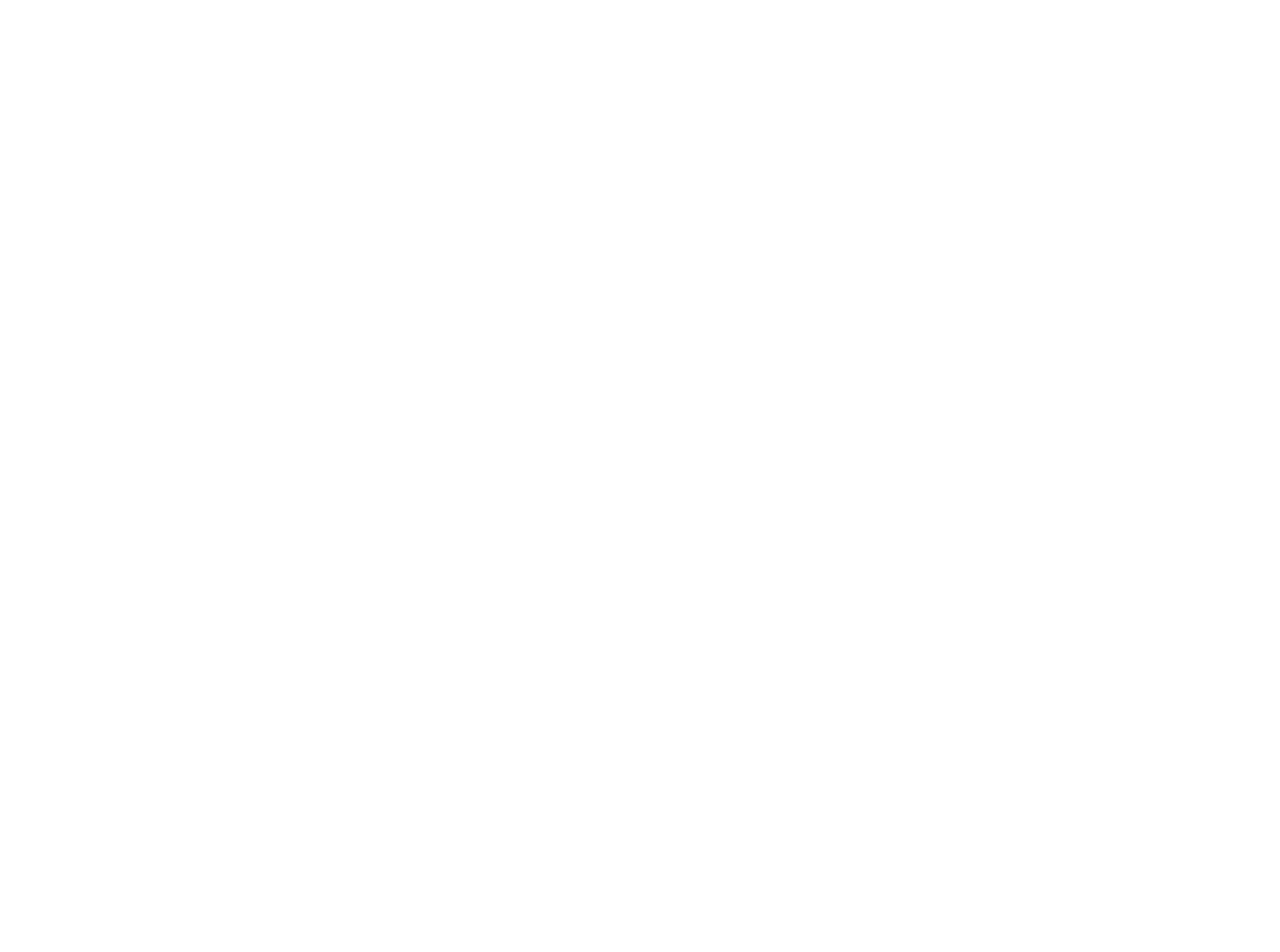
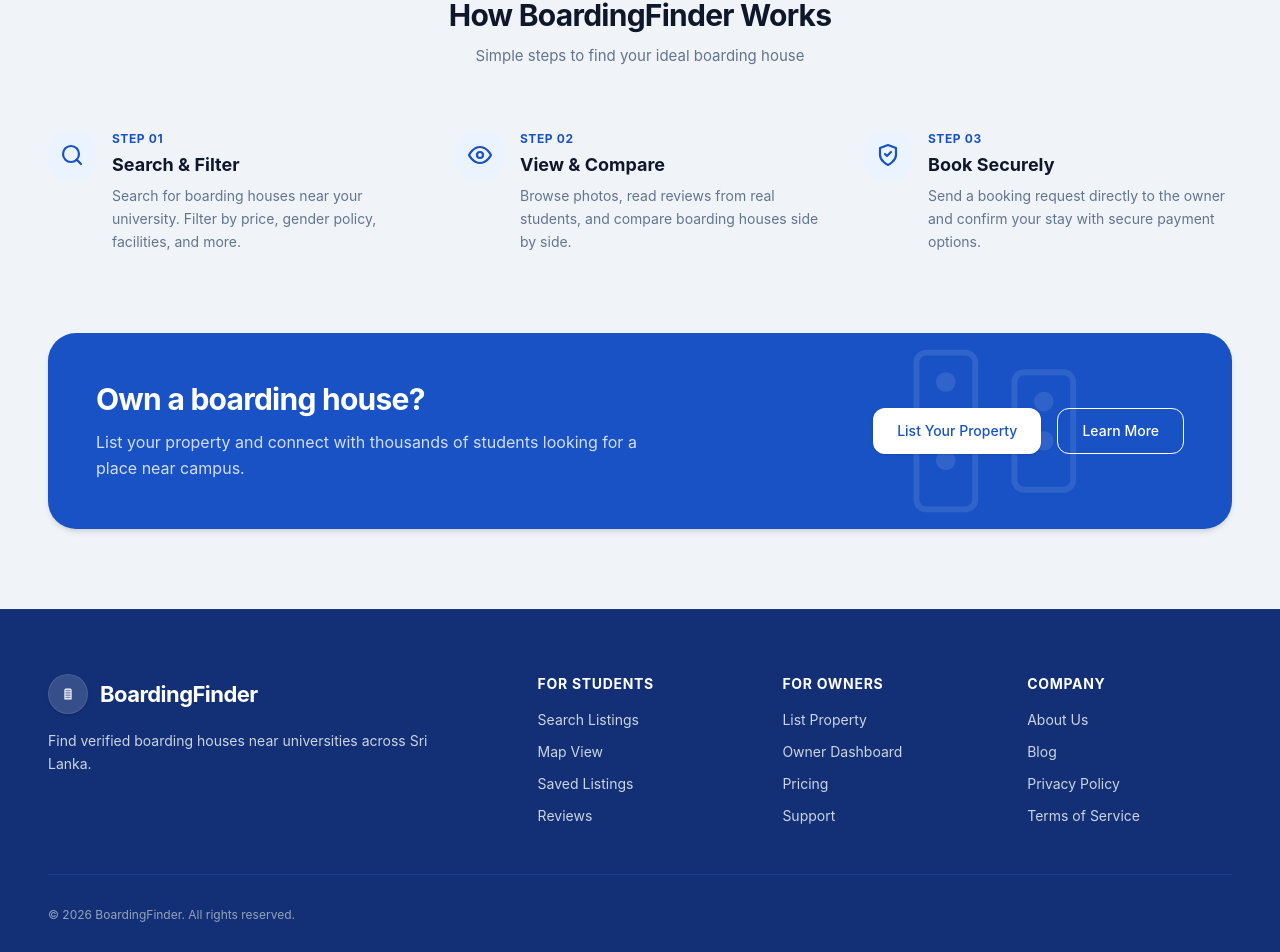
Before and after one commit to fazilmuhammad20020719-ai/boarding_finder-Front-end, a React app: page /home in a window 1280 px wide. Shown: the part 1703-2655 px from the top of the page. Before the commit the page ends 1595 px from the top, so only its background shows below. Built offline with nearby package versions, Linux system fonts and the light colour scheme; the HTML template or start-up script is replaced by a standard one.

Commit message:
Add How BoardingFinder Works grid, Own a Boarding House CTA banner, and Footer to Student Home Page

```diff
--- a/src/pages/Home.jsx
+++ b/src/pages/Home.jsx
@@ -1,5 +1,5 @@
 import React, { useState, useMemo } from 'react';
-import { useNavigate } from 'react-router-dom';
+import { Link, useNavigate } from 'react-router-dom';
 import Navbar from '../components/Navbar';
 
 const MOCK_LISTINGS = [
@@ -518,7 +518,180 @@
           </div>
         )}
 
-      </main>
+      {/* ===== HOW IT WORKS SECTION ===== */}
+      <div className="my-20 border-t border-[#e2e8f0]/60 pt-16">
+        <div className="text-center mb-16">
+          <h2 className="text-3xl font-bold text-[#0f172a] tracking-tight mb-3">
+            How BoardingFinder Works
+          </h2>
+          <p className="text-slate-500 text-[15px] font-normal">
+            Simple steps to find your ideal boarding house
+          </p>
+        </div>
+
+        <div className="grid grid-cols-1 md:grid-cols-3 gap-10">
+          {/* Step 1 */}
+          <div className="flex items-start gap-4">
+            <div className="w-12 h-12 rounded-2xl bg-[#ebf3ff] text-[#1952c4] flex items-center justify-center flex-shrink-0">
+              <svg className="w-6 h-6" fill="none" stroke="currentColor" strokeWidth="2.2" strokeLinecap="round" strokeLinejoin="round" viewBox="0 0 24 24">
+                <circle cx="11" cy="11" r="8" />
+                <line x1="21" y1="21" x2="16.65" y2="16.65" />
+              </svg>
+            </div>
+            <div className="flex flex-col">
+              <span className="text-[#1952c4] text-xs font-bold uppercase tracking-wider mb-1">Step 01</span>
+              <h3 className="text-lg font-bold text-[#0f172a] mb-1.5">Search & Filter</h3>
+              <p className="text-slate-500 text-sm leading-relaxed font-normal">
+                Search for boarding houses near your university. Filter by price, gender policy, facilities, and more.
+              </p>
+            </div>
+          </div>
+
+          {/* Step 2 */}
+          <div className="flex items-start gap-4">
+            <div className="w-12 h-12 rounded-2xl bg-[#ebf3ff] text-[#1952c4] flex items-center justify-center flex-shrink-0">
+              <svg className="w-6 h-6" fill="none" stroke="currentColor" strokeWidth="2.2" strokeLinecap="round" strokeLinejoin="round" viewBox="0 0 24 24">
+                <path d="M1 12s4-8 11-8 11 8 11 8-4 8-11 8-11-8-11-8z" />
+                <circle cx="12" cy="12" r="3" />
+              </svg>
+            </div>
+            <div className="flex flex-col">
+              <span className="text-[#1952c4] text-xs font-bold uppercase tracking-wider mb-1">Step 02</span>
+              <h3 className="text-lg font-bold text-[#0f172a] mb-1.5">View & Compare</h3>
+              <p className="text-slate-500 text-sm leading-relaxed font-normal">
+                Browse photos, read reviews from real students, and compare boarding houses side by side.
+              </p>
+            </div>
+          </div>
+
+          {/* Step 3 */}
+          <div className="flex items-start gap-4">
+            <div className="w-12 h-12 rounded-2xl bg-[#ebf3ff] text-[#1952c4] flex items-center justify-center flex-shrink-0">
+              <svg className="w-6 h-6" fill="none" stroke="currentColor" strokeWidth="2.2" strokeLinecap="round" strokeLinejoin="round" viewBox="0 0 24 24">
+                <path d="M12 22s8-4 8-10V5l-8-3-8 3v7c0 6 8 10 8 10z" />
+                <path d="m9 11 2 2 4-4" />
+              </svg>
+            </div>
+            <div className="flex flex-col">
+              <span className="text-[#1952c4] text-xs font-bold uppercase tracking-wider mb-1">Step 03</span>
+              <h3 className="text-lg font-bold text-[#0f172a] mb-1.5">Book Securely</h3>
+              <p className="text-slate-500 text-sm leading-relaxed font-normal">
+                Send a booking request directly to the owner and confirm your stay with secure payment options.
+              </p>
+            </div>
+          </div>
+        </div>
+      </div>
+
+      {/* ===== OWN A BOARDING HOUSE CTA BANNER ===== */}
+      <div className="bg-[#1952c4] rounded-[28px] p-8 sm:p-12 text-white flex flex-col md:flex-row items-center justify-between gap-8 mb-10 shadow-md relative overflow-hidden">
+        {/* Abstract SVG overlay design on the right */}
+        <div className="absolute right-0 top-0 bottom-0 w-[40%] opacity-10 pointer-events-none hidden md:block">
+          <svg className="w-full h-full" viewBox="0 0 200 200" fill="none" xmlns="http://www.w3.org/2000/svg">
+            <rect x="20" y="20" width="60" height="160" rx="10" stroke="white" strokeWidth="6"/>
+            <rect x="120" y="40" width="60" height="120" rx="10" stroke="white" strokeWidth="6"/>
+            <circle cx="50" cy="50" r="10" fill="white"/>
+            <circle cx="50" cy="90" r="10" fill="white"/>
+            <circle cx="50" cy="130" r="10" fill="white"/>
+            <circle cx="150" cy="70" r="10" fill="white"/>
+            <circle cx="150" cy="110" r="10" fill="white"/>
+          </svg>
+        </div>
+
+        <div className="max-w-xl text-left relative z-10">
+          <h2 className="text-2xl sm:text-3xl font-bold tracking-tight mb-3">
+            Own a boarding house?
+          </h2>
+          <p className="text-white/80 text-sm sm:text-base leading-relaxed font-normal">
+            List your property and connect with thousands of students looking for a place near campus.
+          </p>
+        </div>
+
+        <div className="flex flex-wrap gap-4 flex-shrink-0 relative z-10">
+          <button
+            onClick={() => navigate('/register')}
+            className="px-6 py-3 bg-white hover:bg-slate-100 text-[#1952c4] font-bold rounded-xl transition-all shadow-sm text-sm cursor-pointer border-none font-medium"
+          >
+            List Your Property
+          </button>
+          <button
+            onClick={() => navigate('/register')}
+            className="px-6 py-3 border border-white hover:bg-white/10 text-white font-bold rounded-xl transition-all text-sm cursor-pointer bg-transparent font-medium"
+          >
+            Learn More
+          </button>
+        </div>
+      </div>
+
+    </main>
+
+    {/* ===== FOOTER ===== */}
+    <footer className="bg-[#133076] text-white pt-16 pb-8 border-t border-[#1952c4]/20 mt-auto">
+      <div className="max-w-7xl mx-auto px-6 md:px-12">
+        <div className="grid grid-cols-1 md:grid-cols-2 lg:grid-cols-5 gap-10 mb-12">
+
+          {/* Brand column */}
+          <div className="lg:col-span-2 flex flex-col gap-4">
+            <div className="flex items-center gap-3">
+              <div className="w-10 h-10 rounded-full bg-white/15 flex items-center justify-center text-white shadow-sm border border-white/10">
+                <svg className="w-6 h-6" viewBox="0 0 40 40" fill="none" xmlns="http://www.w3.org/2000/svg">
+                  <path d="M15 13.5C15 12.6716 15.6716 12 16.5 12H23.5C24.3284 12 25 12.6716 25 13.5V28H15V13.5Z" stroke="currentColor" strokeWidth="2"/>
+                  <line x1="18.3" y1="12" x2="18.3" y2="28" stroke="currentColor" strokeWidth="1.2"/>
+                  <line x1="21.7" y1="12" x2="21.7" y2="28" stroke="currentColor" strokeWidth="1.2"/>
+                  <line x1="15" y1="16" x2="25" y2="16" stroke="currentColor" strokeWidth="1.2"/>
+                  <line x1="15" y1="20" x2="25" y2="20" stroke="currentColor" strokeWidth="1.2"/>
+                  <line x1="15" y1="24" x2="25" y2="24" stroke="currentColor" strokeWidth="1.2"/>
+                </svg>
+              </div>
+              <span className="font-bold text-[22px] tracking-tight">BoardingFinder</span>
+            </div>
+            <p className="text-[#cbd5e1] text-sm leading-relaxed max-w-sm font-normal">
+              Find verified boarding houses near universities across Sri Lanka.
+            </p>
+          </div>
+
+          {/* Students column */}
+          <div>
+            <h4 className="text-sm font-bold text-white uppercase tracking-wider mb-4 font-bold">For Students</h4>
+            <ul className="flex flex-col gap-3 text-[#cbd5e1] text-sm font-normal">
+              <li><Link to="/home" className="hover:text-white transition-colors">Search Listings</Link></li>
+              <li><Link to="/home" className="hover:text-white transition-colors">Map View</Link></li>
+              <li><Link to="/home" className="hover:text-white transition-colors">Saved Listings</Link></li>
+              <li><Link to="/home" className="hover:text-white transition-colors">Reviews</Link></li>
+            </ul>
+          </div>
+
+          {/* Owners column */}
+          <div>
+            <h4 className="text-sm font-bold text-white uppercase tracking-wider mb-4 font-bold">For Owners</h4>
+            <ul className="flex flex-col gap-3 text-[#cbd5e1] text-sm font-normal">
+              <li><Link to="/register" className="hover:text-white transition-colors">List Property</Link></li>
+              <li><Link to="/register" className="hover:text-white transition-colors">Owner Dashboard</Link></li>
+              <li><Link to="/register" className="hover:text-white transition-colors">Pricing</Link></li>
+              <li><Link to="/register" className="hover:text-white transition-colors">Support</Link></li>
+            </ul>
+          </div>
+
+          {/* Company column */}
+          <div>
+            <h4 className="text-sm font-bold text-white uppercase tracking-wider mb-4 font-bold">Company</h4>
+            <ul className="flex flex-col gap-3 text-[#cbd5e1] text-sm font-normal">
+              <li><Link to="/" className="hover:text-white transition-colors">About Us</Link></li>
+              <li><Link to="/" className="hover:text-white transition-colors">Blog</Link></li>
+              <li><Link to="/privacy" className="hover:text-white transition-colors">Privacy Policy</Link></li>
+              <li><Link to="/terms" className="hover:text-white transition-colors">Terms of Service</Link></li>
+            </ul>
+          </div>
+
+        </div>
+
+        <div className="border-t border-[#1e40af]/60 pt-8 flex flex-col md:flex-row justify-between items-center gap-4">
+          <p className="text-[#94a3b8] text-xs font-normal">
+            © 2026 BoardingFinder. All rights reserved.
+          </p>
+        </div>
+      </div>
+    </footer>
 
       {/* ===== LISTING DETAILS MODAL ===== */}
       {selectedListing && (
```
